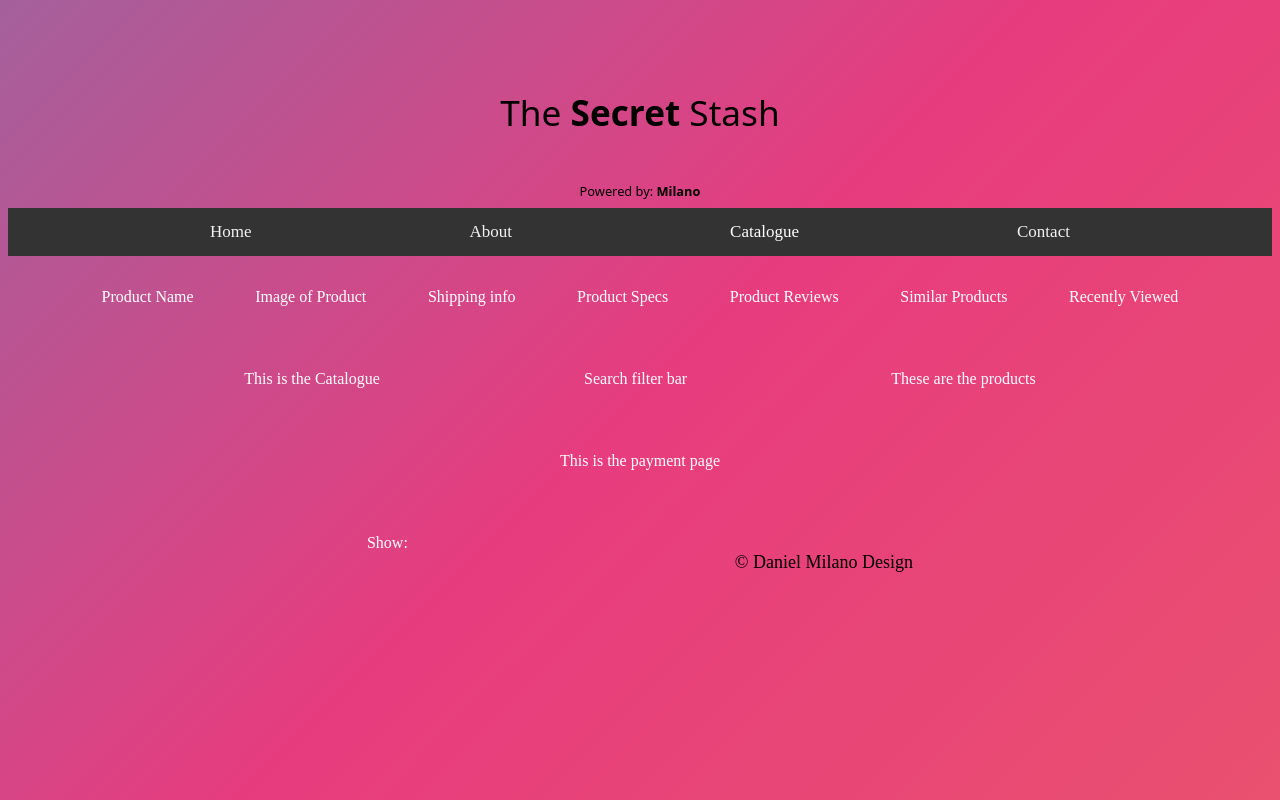
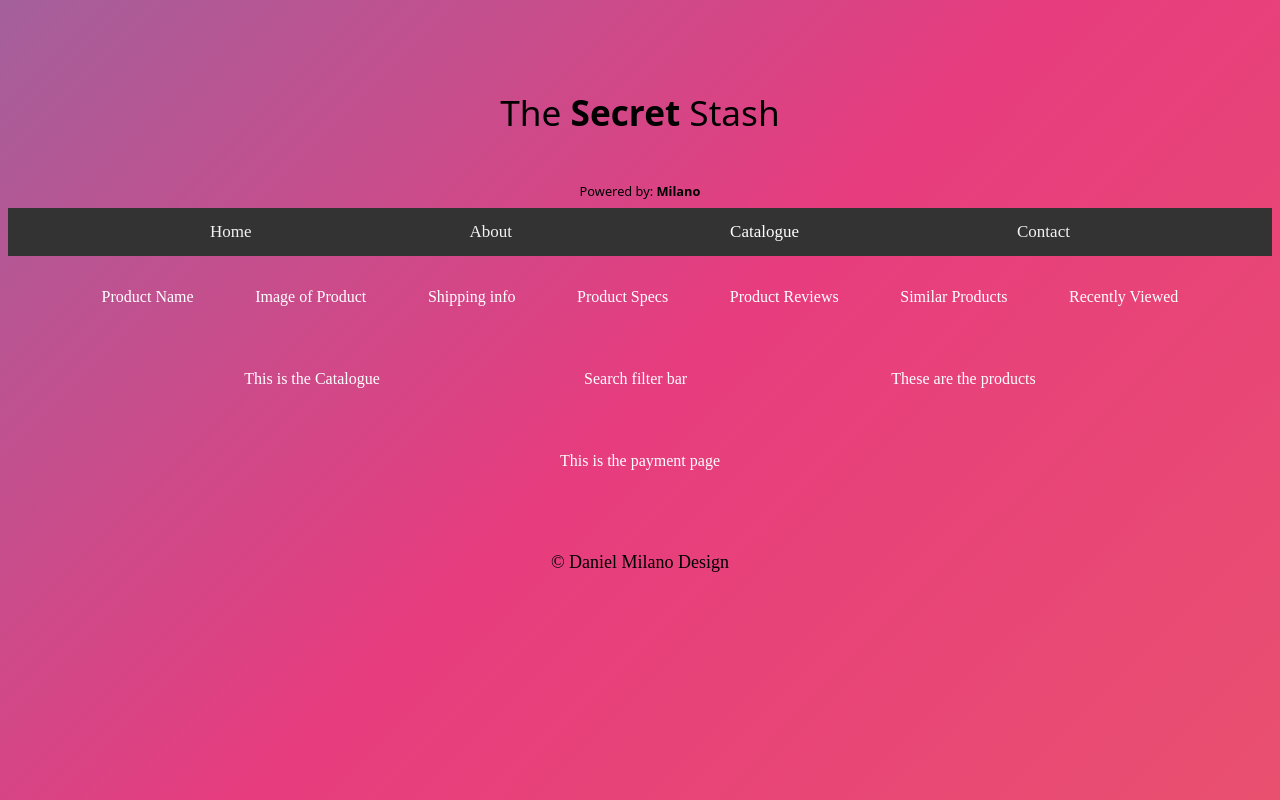
Before and after one commit to milano12345/speakerCatalogue, a React (Create React App) app in the folder catalogue/: page / in a window 1280 px wide. Shown: the top 800 px of the page. Built offline with nearby package versions, Linux system fonts and the light colour scheme.

Commit message:
dropped footer to bottom

```diff
--- a/catalogue/src/components/Footer.js
+++ b/catalogue/src/components/Footer.js
@@ -19,11 +19,18 @@ import ClassForm from "./ClassForm";
 
 const Footer = () => (
   <div className="footer">
-    <span>Show: </span>
     {/* <FilterLink filter={VisibilityFilters.SHOW_ALL}>All</FilterLink>
     <FilterLink filter={VisibilityFilters.SHOW_ACTIVE}>Active</FilterLink>
     <FilterLink filter={VisibilityFilters.SHOW_COMPLETED}>Completed</FilterLink> */}
-    <p style={{ textAlign: "center", fontSize: "18px", color: "black" }}>
+    <p
+      style={{
+        textAlign: "center",
+        fontSize: "18px",
+        color: "black",
+        position: "absolute",
+        width: "100%",
+      }}
+    >
       &copy; Daniel Milano Design
     </p>
   </div>
```
